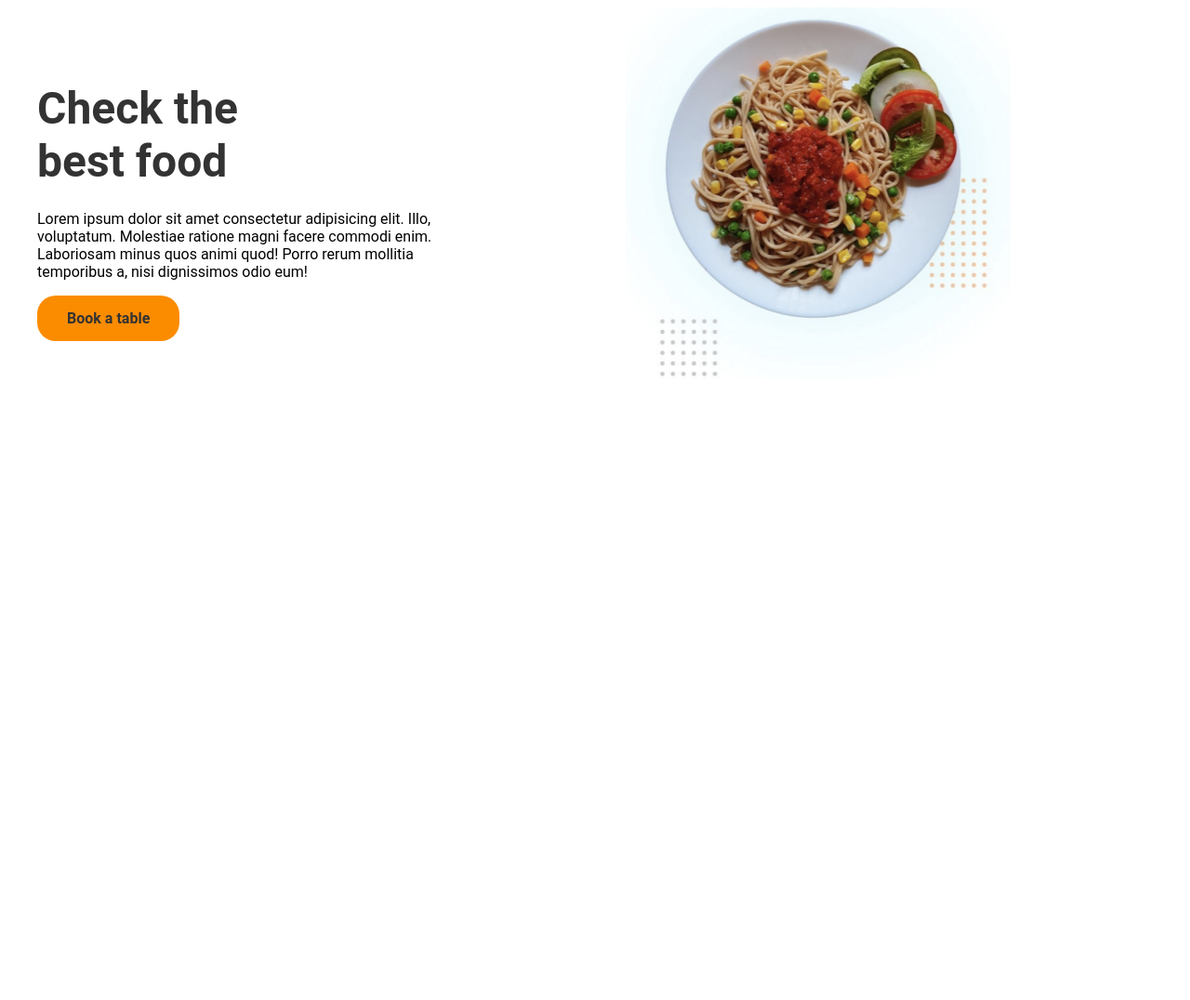
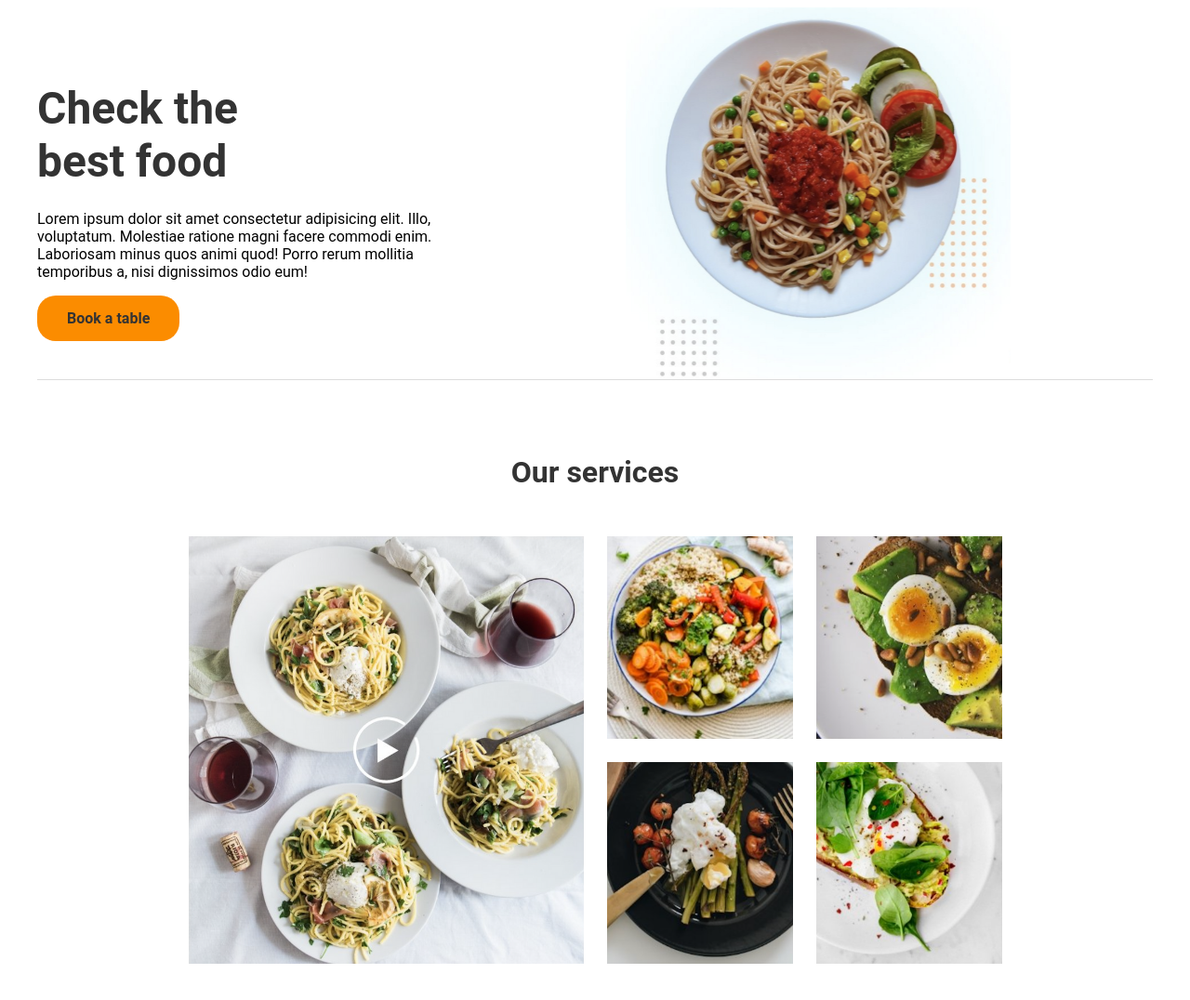
Before and after one commit to BenjaminTzulTacam/best_food, a plain HTML site: page index.html in a window 1280 px wide. Shown: the whole page at 93% size. Before the commit the page ends 800 px from the top, so only its background shows below. Drawn offline with Linux system fonts and the light colour scheme.

Commit message:
Finalizando la seccion de Our services

```diff
--- a/index.html
+++ b/index.html
@@ -16,8 +16,19 @@
                 <button class="info-button">Book a table</button>
             </div>
             <img class="hero-image" src="./img/hero.png" alt="Plato de pasta con salsa y vegetales">
+        </section>
+        <section class="dishes">
+            <h2 class="dishes-title">Our services</h2>
+            <div class="dishes-grid">
+                <img class="dishes-item dishes-item__big" src="./img/video.png" alt="una mesa con platos de pasta">
+                <img class="dishes-item" src="./img/dish1.png" alt="bowl de vegetales">
+                <img class="dishes-item" src="./img/dish2.png" alt="bowl de vegetales">
+                <img class="dishes-item" src="./img/dish3.png" alt="bowl de vegetales">
+                <img class="dishes-item" src="./img/dish4.png" alt="bowl de vegetales">
+            </div>
 
         </section>
+
     </main>
 </body>
 </html>
--- a/style.css
+++ b/style.css
@@ -10,6 +10,7 @@ main {
     display: grid;
     grid-template-columns: 2fr 3fr;
     grid-auto-rows: 400px;
+    border-bottom: 1px solid #ddd;
 }
 
 .hero-info {
@@ -44,3 +45,37 @@ main {
     height: 100%;
     object-fit: contain;
 }
+
+/* Style our services */
+.dishes {
+    margin: 80px 0;
+}
+
+.dishes-title {
+    color: #333;
+    font-weight: bold;
+    text-align: center;
+    margin-bottom: 50px;
+    font-size: 2rem;
+}
+
+.dishes-grid {
+    display: grid;
+    grid-template-columns: repeat(4, minmax(150px, 200px));
+    grid-auto-rows: 1fr;
+    gap: 25px;
+    justify-content: center;
+}
+
+.dishes-title {
+    text-align: center;
+}
+
+.dishes-item {
+    width: 100%;
+    height: 100%;
+    object-fit: cover;
+}
+.dishes-item__big {
+    grid-area: 1 / 1 / 3 / 3;
+}
```
